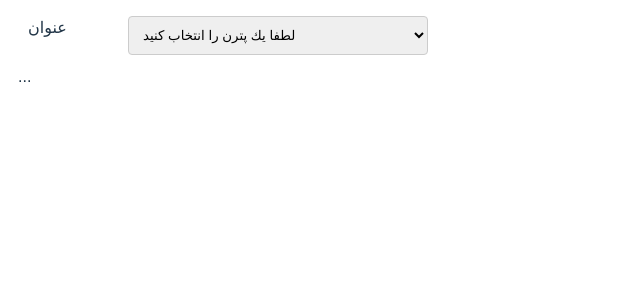
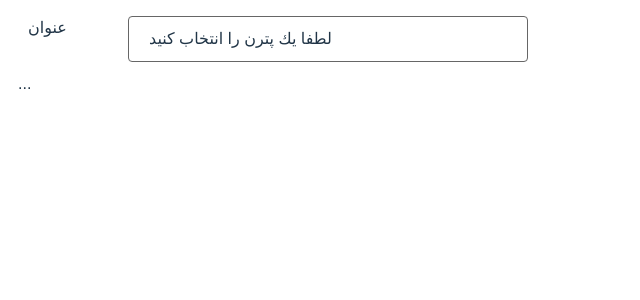
Before and after one commit to momtazmohammad/React-Pattern, a React app: page / in a window 1280 px wide. Shown: the top 300 px of the page, without its empty margins (0-640 px from the left). Built offline with nearby package versions, Linux system fonts and the light colour scheme; the HTML template or start-up script is replaced by a standard one.

Commit message:
a dropdown component is added

```diff
--- a/src/PatternList.jsx
+++ b/src/PatternList.jsx
@@ -195,6 +195,7 @@ function PatternList() {
     <div>
     <Select
       options={patternList}
+      value={pattern}
       name="Sample"
       lable="عنوان"
       handleChange={onChangeOption}
--- a/src/components/Select.jsx
+++ b/src/components/Select.jsx
@@ -1,6 +1,7 @@
 import React from "react";
+import DropDown from "./dropdown/DropDown";
 
-const Select = ({ options, name,lable, handleChange, ...others }) => {
+const Select = ({ options,value, name,lable, handleChange, ...others }) => {
   return (
     <div {...others}>
            <div className="form-row">
@@ -8,7 +9,8 @@ const Select = ({ options, name,lable, handleChange, ...others }) => {
               <label >{lable}</label>
             </div>
             <div className="form-col-75">
-      <select
+      <DropDown selectColor="#aaaaee" items={options} selected={value} onSelect={({value})=>handleChange(value)} placeHolder="لطفا يكي را انتخاب كنيد"/>
+      {/* <select
       style={{padding:"10px"}}
         name={name}
         onChange={({ target }) => handleChange(target.value)}
@@ -18,7 +20,7 @@ const Select = ({ options, name,lable, handleChange, ...others }) => {
             {option.title}
           </option>
         ))}
-      </select>
+      </select> */}
       </div>
       </div>
     </div>
--- /dev/null
+++ b/src/components/dropdown/DropDown.jsx
@@ -0,0 +1,59 @@
+import React from "react";
+import { useState } from "react";
+import "./index.css";
+
+export default function DropDown({
+  items,
+  dropDownwidth = "400px",
+  selectColor = "#bbb",
+  selected,
+  onSelect,
+  placeHolder = "Please select an item",
+}) {
+  const [openDropDown, setOpenDropDown] = useState(false);
+  const [isHovering, setIsHovering] = useState(0);
+
+  return (
+    <div style={{ width: dropDownwidth }}>
+      <div
+        style={{
+          border: `${openDropDown ? "1px solid #aaa" : "1px solid #666"}`,
+          borderRadius: "4px",
+        }}
+        className="dropDownSelect"
+        onClick={() => setOpenDropDown((cur) => !cur)}
+      >
+        <div style={{ margin: "10px 5px 10px 20px" }}>
+          {selected ? selected.title : placeHolder}
+          <i style={{ float: "right" }} className="fa fa-angle-down"></i>
+        </div>
+      </div>
+      <div
+        className="dropDownList"
+        style={{
+          width: dropDownwidth,
+          display: `${openDropDown ? "block" : "none"}`,
+        }}
+      >
+        {items.map((item, index) => (
+          <div key={index} className="dropDown">
+            <button
+              style={{
+                width: dropDownwidth,
+                backgroundColor: isHovering == index ? selectColor : "#eee",
+              }}
+              onMouseEnter={() => setIsHovering(index)}
+              onMouseLeave={() => setIsHovering(0)}
+              onClick={() => {
+                onSelect(item);
+                setOpenDropDown(false);
+              }}
+            >
+              {item.title}
+            </button>
+          </div>
+        ))}
+      </div>
+    </div>
+  );
+}
--- /dev/null
+++ b/src/components/dropdown/index.css
@@ -0,0 +1,18 @@
+.dropDownSelect:hover {
+    cursor: pointer;
+  }
+  .dropDownList {
+    position: absolute;
+    background-color: #eee;
+    z-index: 8;
+    border: 1px solid #777;
+    border-radius: 4px;
+  }
+  .dropDown button {
+    background-color: inherit;
+    border: none;
+    outline: none;
+    cursor: pointer;
+    padding: 14px;
+    transition: 0.3s;
+  }
--- a/src/index.css
+++ b/src/index.css
@@ -32,7 +32,6 @@ h1 {
 }
 
 button {
-  border-radius: 8px;
   border: 1px solid transparent;
   padding: 0.6em 1.2em;
   font-size: 1em;
```
